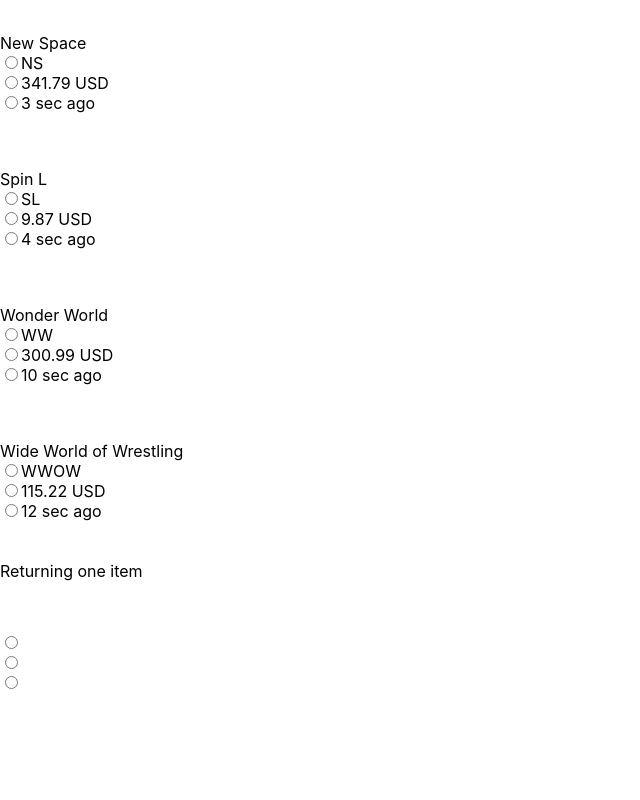
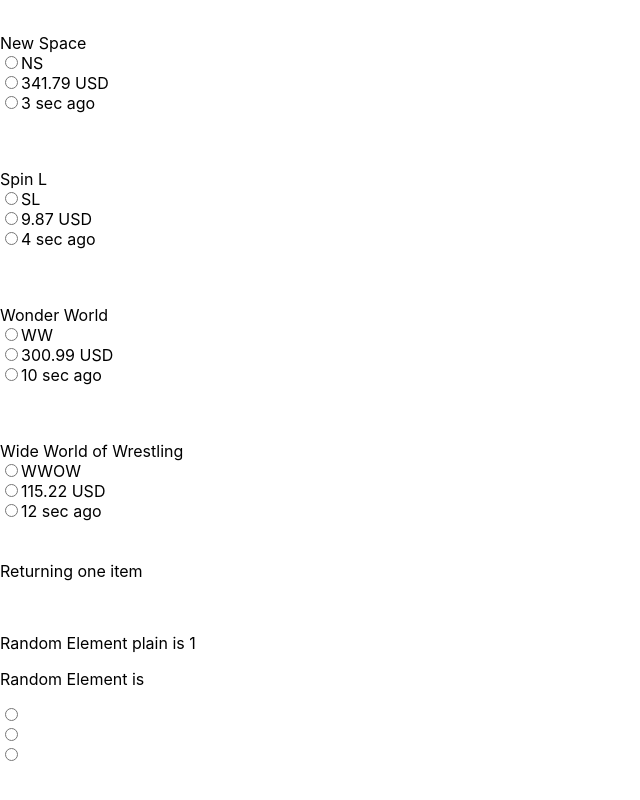
Before and after one commit to AprilDDay/load-data, a React (Create React App) app: page / in a window 1280 px wide. Shown: the part 308-1108 px from the top of the page, without its empty margins (0-640 px from the left). Before the commit the page ends 1041 px from the top, so only its background shows below. Built offline with nearby package versions, Linux system fonts and the light colour scheme.

Commit message:
Tenth commit

```diff
--- a/src/Stocks.js
+++ b/src/Stocks.js
@@ -11,6 +11,8 @@ import { stockData } from "./data.js";
 
 //const stockInput = stockData.id[randomElement];
 //console.log("stockInput=", stockInput);
+
+{/*Will need an event listener eventually... */}
 
 {/*Need to get the following to return one radio button set not all of them*/}
 
@@ -41,11 +43,12 @@ export const Stocks= ()=> {
                 <div>Returning one item
                 </div>
                     <div className="radioButtons">
-                        {stockData.reduce((data, randomElement) => {
+                        {stockData.reduce((data, key=randomElement) => {
                             return (
                                 <div>
                                     <p name="moneyStuff"/>{data.company}<br/>
-                                    <p>{data.key}</p>
+                                    <p>Random Element plain is { randomElement }</p>
+                                    <p>Random Element is {data.randomElement}</p>
                                     <input type="radio" value={data.ticker} name="moneyStuff"/>{data.ticker} <br/>
                                     <input type="radio" value={data.stockPrice} name="moneyStuff"/>{data.stockPrice} <br/>
                                     <input type="radio" value={data.timeElapsed} name="moneyStuff"/>{data.timeElapsed} <br/>
```
